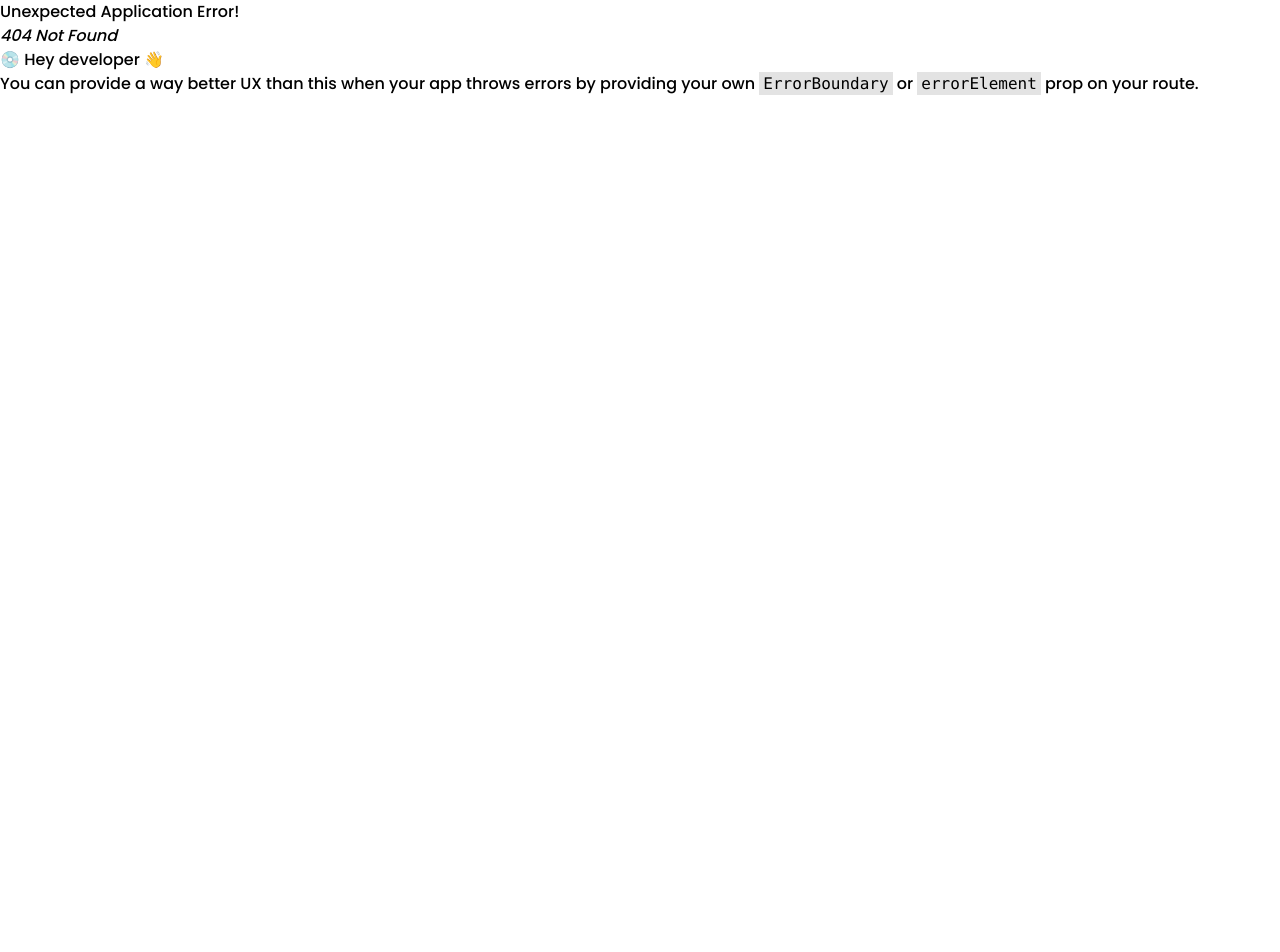
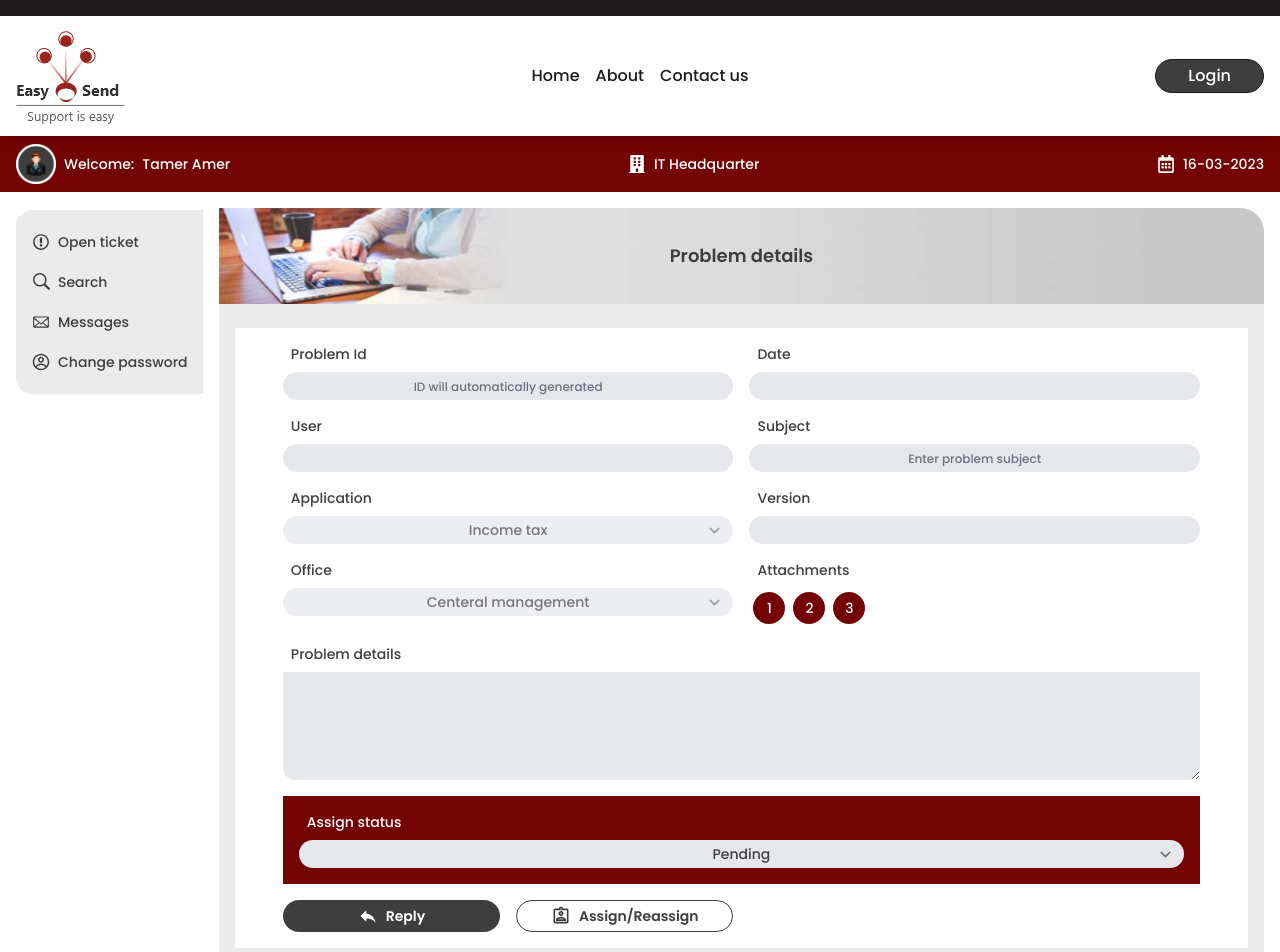
Before and after one commit to Tamer-E-Amer/Easy-Send-System, a React (Vite) app: page /dashboard/problemDetails/1 in a window 1280 px wide. Before the commit this address had no page. Shown: the top 952 px of the page. Before the commit the page ends 800 px from the top, so only its background shows below. Built offline with nearby package versions, Linux system fonts and the light colour scheme.

Commit message:
Finishing problem details page

```diff
--- a/src/components/util/dashboard/dashboardNav/DashboardNav.jsx
+++ b/src/components/util/dashboard/dashboardNav/DashboardNav.jsx
@@ -6,7 +6,7 @@ import { CgProfile } from "react-icons/cg";
 const DashboardNav = () => {
   return (
     <div className="hidden py-4 pl-4 md:flex flex-col items-start w-[220px] bg-gray-light-100 space-y-2 rounded-l-2xl sticky top-[210px] z-0">
-      <Link to="/problemRegister" className="w-full">
+      <Link to="/dashboard/problemRegister" className="w-full">
         <div className="dashboard-nav-link">
           {/* icon */}
           <GoIssueOpened className="text-lg" />
--- /dev/null
+++ b/src/pages/dashboard/ProblemDetails.jsx
@@ -0,0 +1,205 @@
+import React from "react";
+import {
+  MdOutlineAssignment,
+  MdOutlineAssignmentInd,
+  MdReply,
+} from "react-icons/md";
+import { DashbardNav, PageImgHeader, WelcomeBar } from "../../components";
+
+const ProblemDetails = () => {
+  return (
+    <>
+      {/* Welcome bar */}
+      <WelcomeBar />
+      {/* Dashboard body */}
+      <div className="container  p-4  flex  items-start md:space-x-4 ">
+        {/* Left menu */}
+        <DashbardNav />
+        {/* Dashboard data */}
+        <div className="w-full bg-gray-light-100 p-0  md:rounded-r-3xl  overflow-hidden flex- flex-col space-y-2">
+          {/* Heder Image */}
+          <PageImgHeader img="/imgs/add-data.png" title="Problem details" />
+          {/* problem details data*/}
+          <div className="p-4">
+            <div className="p-4 md:px-8 lg:px-12 bg-white">
+              <form action="" className="grid grid-cols-1 lg:grid-cols-2 gap-4">
+                {/* problem id */}
+                <div className="flex  flex-col items-start space-y-2 text-gray-light-200">
+                  <label htmlFor="" className="w-[90px] pl-2 text-sm">
+                    Problem Id
+                  </label>
+                  <input
+                    type="text"
+                    name="problemId"
+                    disabled
+                    id="problemId"
+                    placeholder="ID will automatically generated"
+                    className="input-text rounded-full bg-gray-200"
+                  />
+                </div>
+                {/* date */}
+                <div className="flex  flex-col items-start space-y-2 text-gray-light-200">
+                  <label htmlFor="" className="w-[90px] pl-2 text-sm">
+                    Date
+                  </label>
+                  <input
+                    type="text"
+                    disabled
+                    name="createdAt"
+                    id="createdAt"
+                    className="input-text rounded-full bg-gray-200"
+                  />
+                </div>
+                {/* user */}
+                <div className="flex  flex-col items-start space-y-2 text-gray-light-200">
+                  <label htmlFor="" className="w-[90px] pl-2 text-sm">
+                    User
+                  </label>
+                  <input
+                    type="text"
+                    name="user"
+                    id="user"
+                    disabled
+                    className="input-text rounded-full bg-gray-200"
+                  />
+                </div>
+                {/* subject */}
+                <div className="flex  flex-col items-start space-y-2 text-gray-light-200">
+                  <label htmlFor="" className="w-[90px] pl-2 text-sm">
+                    Subject
+                  </label>
+                  <input
+                    type="text"
+                    disabled
+                    name="subject"
+                    id="subject"
+                    placeholder="Enter problem subject"
+                    className="input-text rounded-full bg-gray-200"
+                  />
+                </div>
+                {/* application name */}
+                <div className="flex  flex-col items-start space-y-2 text-gray-light-200">
+                  <label htmlFor="" className="w-[90px] pl-2 text-sm">
+                    Application
+                  </label>
+                  <select
+                    className="input-text rounded-full bg-gray-200"
+                    disabled
+                  >
+                    <option value="1">Income tax</option>
+                    <option value="2">Payroll</option>
+                    <option value="3">Building tax</option>
+                    <option value="4">Replication</option>
+                    <option value="5">Tax Id generator</option>
+                  </select>
+                </div>
+                {/* version */}
+                <div className="flex  flex-col items-start space-y-2 text-gray-light-200">
+                  <label htmlFor="" className="w-[90px] pl-2 text-sm">
+                    Version
+                  </label>
+                  <input
+                    type="text"
+                    name="version"
+                    id="Version"
+                    disabled
+                    className="input-text rounded-full bg-gray-200"
+                  />
+                </div>
+                {/* Office*/}
+                <div className="flex  flex-col items-start space-y-2 text-gray-light-200">
+                  <label htmlFor="" className="w-[90px] pl-2 text-sm">
+                    Office
+                  </label>
+                  <select
+                    className="input-text rounded-full bg-gray-200"
+                    disabled
+                  >
+                    <option value="1">Centeral management</option>
+                    <option value="2">Damietta 078</option>
+                    <option value="3">Damietta 079</option>
+                    <option value="4">Damietta 215</option>
+                    <option value="5">Farskour</option>
+                    <option value="6">Kafr Saad</option>
+                  </select>
+                </div>
+                {/* Attached files */}
+                <div className="flex  flex-col items-start space-y-2 text-gray-light-200">
+                  <label htmlFor="" className="w-[90px] pl-2 text-sm">
+                    Attachments
+                  </label>
+                  <div
+                    className="flex items-center justify-center
+                "
+                  >
+                    <div className="w-10 h-10 bg-red-dark rounded-full border-4 border-white text-white flex items-center justify-center text-sm cursor-pointer">
+                      1
+                    </div>
+                    <div className="w-10 h-10 bg-red-dark rounded-full border-4 border-white text-white flex items-center justify-center text-sm cursor-pointer">
+                      2
+                    </div>
+                    <div className="w-10 h-10 bg-red-dark rounded-full border-4 border-white text-white flex items-center justify-center text-sm cursor-pointer">
+                      3
+                    </div>
+                  </div>
+                </div>
+                {/* details */}
+                <div className="flex  flex-col items-start space-y-2 text-gray-light-200 lg:col-span-2">
+                  <label htmlFor="" className="w-[130px] pl-2 text-sm">
+                    Problem details
+                  </label>
+                  <textarea
+                    type="text"
+                    name="details"
+                    id="details"
+                    rows={5}
+                    className="details rounded-b-xl bg-gray-200 "
+                    disabled
+                  />
+                </div>
+                {/* status */}
+                {/* TODO: this will appear only for employees in Head-quarter  */}
+                <div className="p-4 flex  flex-col items-start space-y-2 text-gray-light-200 lg:col-span-2 bg-red-dark">
+                  <label
+                    htmlFor=""
+                    className="w-[140px] pl-2 text-sm text-white"
+                  >
+                    Assign status
+                  </label>
+                  <select className="input-text rounded-full bg-gray-200">
+                    <option value="1">Pending</option>
+                    <option value="2">Opened</option>
+                    <option value="3">Closed</option>
+                  </select>
+                </div>
+                {/* Action buttons */}
+                <div className="flex flex-col space-y-2 justify-center sm:flex-row sm:items-center sm:justify-start sm:space-x-4 sm:space-y-0">
+                  <button className="w-full md:w-1/2 bg-gray-mid h-8 hover:bg-red-dark hover:text-white  text-sm transition-all duration-200 text-white font-semibold rounded-full flex items-center justify-center space-x-2 lg:col-span-2">
+                    <MdReply className="text-xl" />
+                    <span>Reply</span>
+                  </button>
+                  <button className="w-full md:w-1/2 h-8 border-[1px] border-gray-mid border-full hover:border-red-dark  hover:bg-white text-sm transition-all duration-200 text-gray-light-200 font-semibold rounded-full flex items-center justify-center space-x-2 lg:col-span-2">
+                    <MdOutlineAssignmentInd className="text-xl" />
+                    <span>Assign/Reassign</span>
+                  </button>
+                </div>
+              </form>
+            </div>
+            {/* Response to problems */}
+            <div className="p-4 overflow-x-auto  border-[1px] bg-white border-title-gray mt-4 md:rounded-br-xl">
+              <p
+                className="text-sm text-gray-mid
+               font-semibold text-center
+               "
+              >
+                Responses table will be here
+              </p>
+            </div>
+          </div>
+        </div>
+      </div>
+    </>
+  );
+};
+
+export default ProblemDetails;
--- a/src/pages/dashboard/ProblemRegister.jsx
+++ b/src/pages/dashboard/ProblemRegister.jsx
@@ -15,7 +15,6 @@ const ProblemRegister = () => {
           {/* Heder Image */}
           <PageImgHeader img="/imgs/add-data.png" title="Open ticken" />
           {/* problem registeration form*/}
-          {/* problem id */}
           <div className="p-4 md:px-8 lg:px-12">
             <form action="" className="grid grid-cols-1 lg:grid-cols-2 gap-4">
               {/* problem id */}
--- a/src/pages/index.js
+++ b/src/pages/index.js
@@ -3,3 +3,4 @@ export { default as Login } from "./login/Login";
 export { default as Register } from "./register/Register";
 export { default as Dashboard } from "./dashboard/Dashboard";
 export { default as ProblemRegister } from "./dashboard/ProblemRegister";
+export { default as ProblemDetails } from "./dashboard/ProblemDetails";
```
Also changed, not shown: src/App.jsx (+13 -2 lines), ideas.txt (added).
